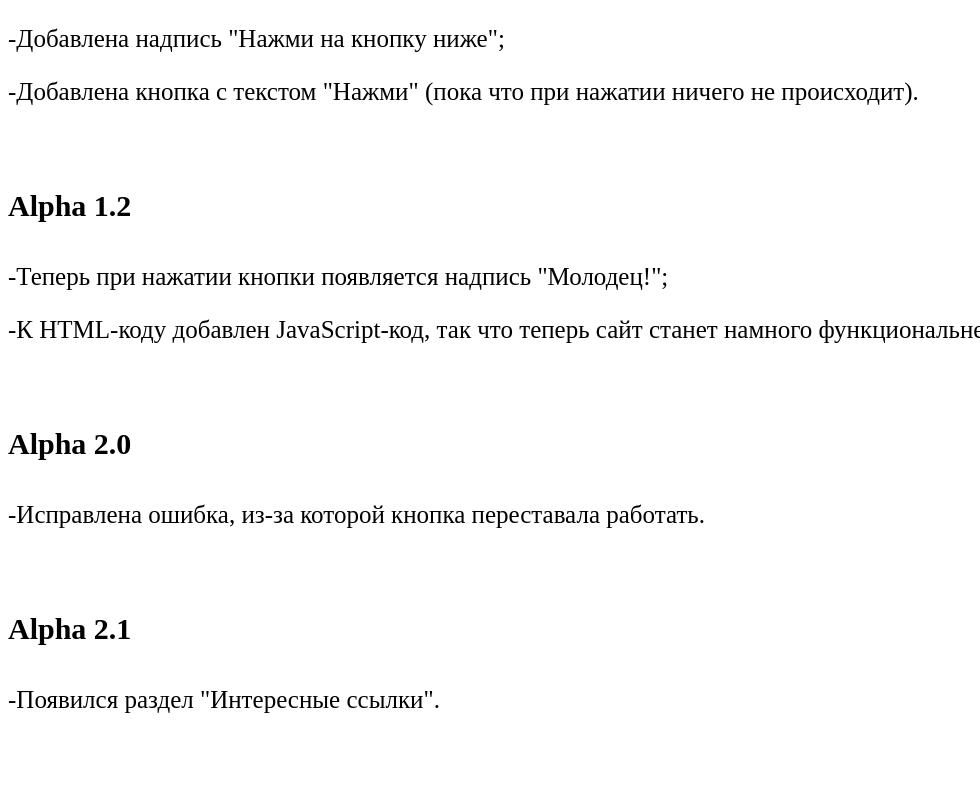
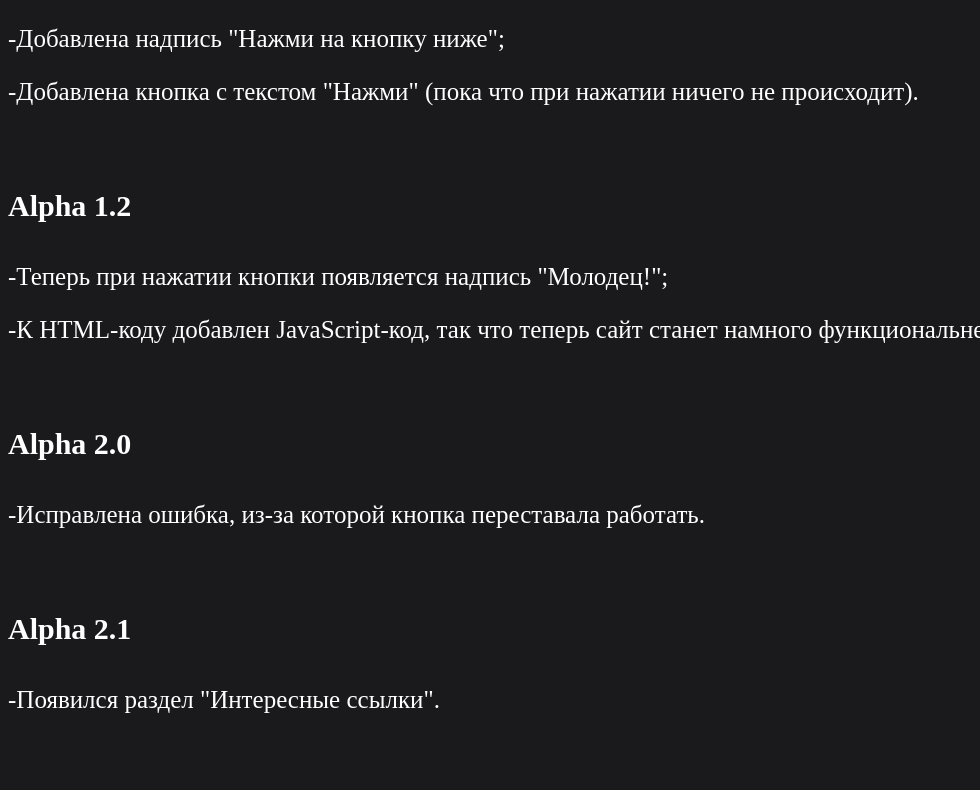
Before and after one commit to Miroshkin0207/historyOfChanges, a plain HTML site: page index.html in a window 1280 px wide. Shown: the part 540-1330 px from the top of the page, without its empty margins (0-980 px from the left). Drawn offline with Linux system fonts and the light colour scheme.

Commit message:
Add files via upload

```diff
--- a/style.css
+++ b/style.css
@@ -1,4 +1,4 @@
-﻿body {
+body {
     background-color: rgb(26, 26, 29);
     color: white
 }
```
